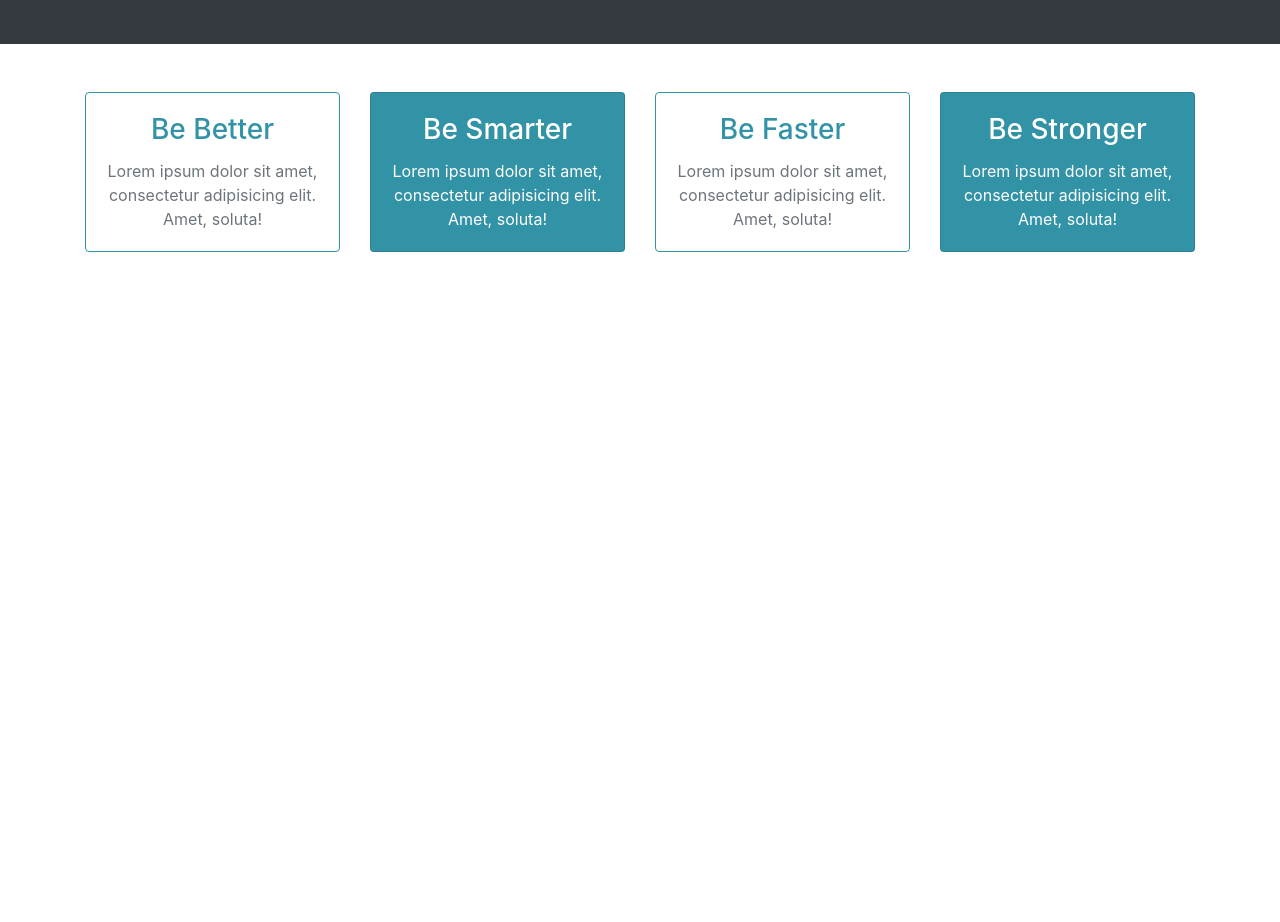
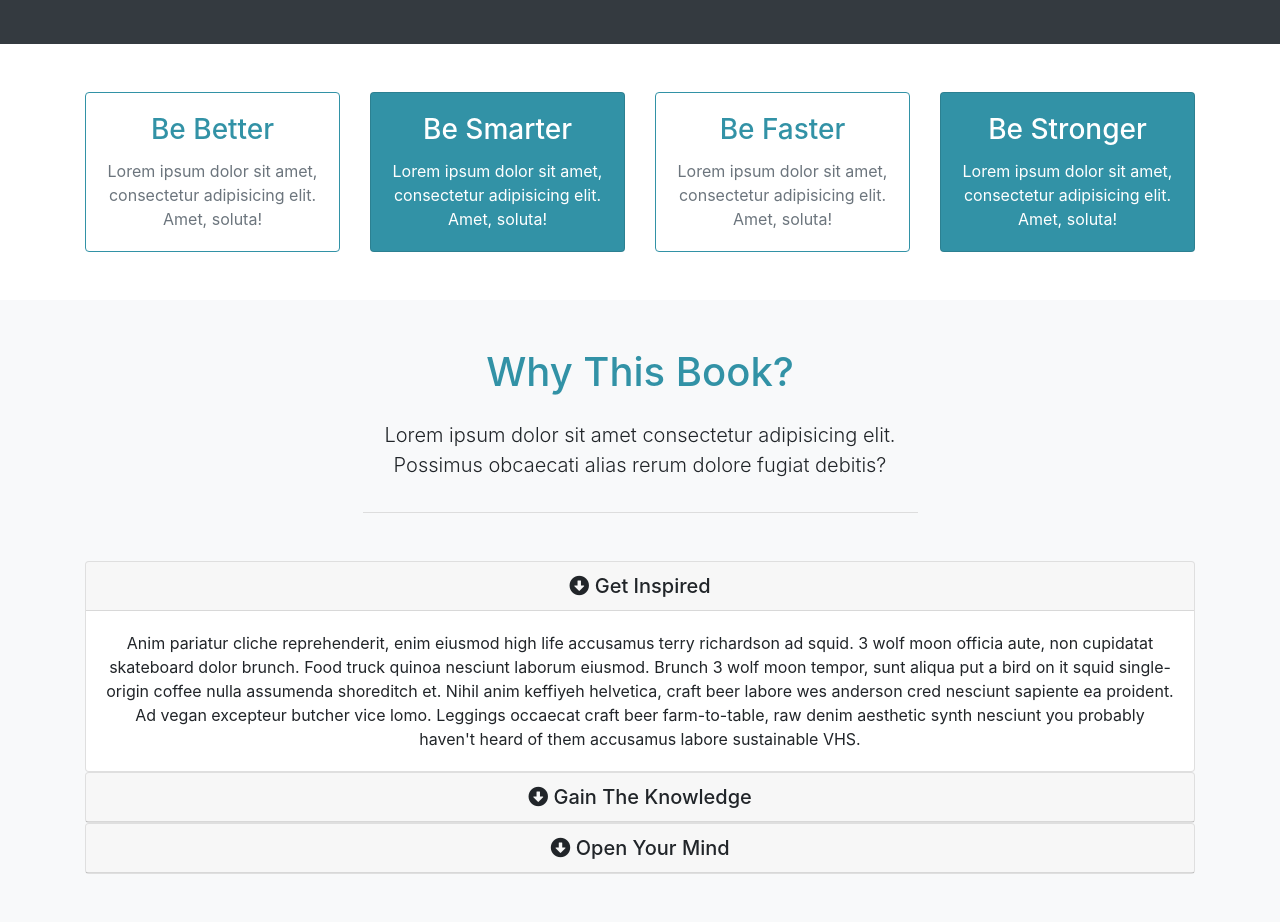
Before and after one commit to ajibade-ibrahim/bootstrapper, a plain HTML site: page mizuxe/index.html in a window 1280 px wide. Shown: the part 805-1727 px from the top of the page. Before the commit the page ends 1105 px from the top, so only its background shows below. Drawn offline with nearby package versions, Linux system fonts and the light colour scheme.

Commit message:
Implemented Accordion section

```diff
--- a/mizuxe/css/style.css
+++ b/mizuxe/css/style.css
@@ -21,6 +21,11 @@ body {
     width: 100%;
     height: 100%; }
 
+.info-header {
+  width: 50%;
+  margin: auto auto 3rem;
+  border-bottom: 1px solid #ddd; }
+
 @media (max-width: 600px) {
   #showcase {
     min-height: 580px; }
--- a/mizuxe/index.html
+++ b/mizuxe/index.html
@@ -86,7 +86,8 @@
                 <div class="card text-center border-primary">
                     <div class="card-body">
                         <h3 class="card-title text-primary">Be Better</h3>
-                        <p class="card-text text-muted">Lorem ipsum dolor sit amet, consectetur adipisicing elit. Amet, soluta!</p>
+                        <p class="card-text text-muted">Lorem ipsum dolor sit amet, consectetur adipisicing elit. Amet,
+                            soluta!</p>
                     </div>
                 </div>
             </div>
@@ -102,7 +103,8 @@
                 <div class="card text-center border-primary">
                     <div class="card-body">
                         <h3 class="card-title text-primary">Be Faster</h3>
-                        <p class="card-text text-muted">Lorem ipsum dolor sit amet, consectetur adipisicing elit. Amet, soluta!</p>
+                        <p class="card-text text-muted">Lorem ipsum dolor sit amet, consectetur adipisicing elit. Amet,
+                            soluta!</p>
                     </div>
                 </div>
             </div>
@@ -111,6 +113,92 @@
                     <div class="card-body">
                         <h3 class="card-title">Be Stronger</h3>
                         <p class="card-text">Lorem ipsum dolor sit amet, consectetur adipisicing elit. Amet, soluta!</p>
+                    </div>
+                </div>
+            </div>
+        </div>
+    </div>
+</section>
+
+<!--ABOUT-->
+<section id="about" class="bg-light py-5 text-center">
+    <div class="container">
+        <div class="row">
+            <div class="col">
+                <div class="info-header">
+                    <h1 class="text-primary pb-3">Why This Book?</h1>
+                    <p class="lead pb-3">Lorem ipsum dolor sit amet consectetur adipisicing elit. Possimus obcaecati alias
+                        rerum dolore fugiat debitis?</p>
+                </div>
+            </div>
+        </div>
+        <div class="text-center">
+            <div id="accordion">
+                <div class="card">
+                    <div class="card-header" id="headingOne">
+                        <h5 class="mb-0">
+                            <div data-toggle="collapse" data-target="#collapseOne"
+                                    aria-expanded="true" aria-controls="collapseOne">
+                                <i class="fas fa-arrow-alt-circle-down"></i>
+                                Get Inspired
+                            </div>
+                        </h5>
+                    </div>
+
+                    <div id="collapseOne" class="collapse show" aria-labelledby="headingOne" data-parent="#accordion">
+                        <div class="card-body">
+                            Anim pariatur cliche reprehenderit, enim eiusmod high life accusamus terry richardson ad
+                            squid. 3 wolf moon officia aute, non cupidatat skateboard dolor brunch. Food truck quinoa
+                            nesciunt laborum eiusmod. Brunch 3 wolf moon tempor, sunt aliqua put a bird on it squid
+                            single-origin coffee nulla assumenda shoreditch et. Nihil anim keffiyeh helvetica, craft
+                            beer labore wes anderson cred nesciunt sapiente ea proident. Ad vegan excepteur butcher vice
+                            lomo. Leggings occaecat craft beer farm-to-table, raw denim aesthetic synth nesciunt you
+                            probably haven't heard of them accusamus labore sustainable VHS.
+                        </div>
+                    </div>
+                </div>
+                <div class="card">
+                    <div class="card-header" id="headingTwo">
+                        <h5 class="mb-0">
+                            <div class="collapsed" data-toggle="collapse" data-target="#collapseTwo"
+                                    aria-expanded="false" aria-controls="collapseTwo">
+                                <i class="fas fa-arrow-alt-circle-down"></i>
+                                Gain The Knowledge
+                            </div>
+                        </h5>
+                    </div>
+                    <div id="collapseTwo" class="collapse" aria-labelledby="headingTwo" data-parent="#accordion">
+                        <div class="card-body">
+                            Anim pariatur cliche reprehenderit, enim eiusmod high life accusamus terry richardson ad
+                            squid. 3 wolf moon officia aute, non cupidatat skateboard dolor brunch. Food truck quinoa
+                            nesciunt laborum eiusmod. Brunch 3 wolf moon tempor, sunt aliqua put a bird on it squid
+                            single-origin coffee nulla assumenda shoreditch et. Nihil anim keffiyeh helvetica, craft
+                            beer labore wes anderson cred nesciunt sapiente ea proident. Ad vegan excepteur butcher vice
+                            lomo. Leggings occaecat craft beer farm-to-table, raw denim aesthetic synth nesciunt you
+                            probably haven't heard of them accusamus labore sustainable VHS.
+                        </div>
+                    </div>
+                </div>
+                <div class="card">
+                    <div class="card-header" id="headingThree">
+                        <h5 class="mb-0">
+                            <div class="collapsed" data-toggle="collapse" data-target="#collapseThree"
+                                    aria-expanded="false" aria-controls="collapseThree">
+                                <i class="fas fa-arrow-alt-circle-down"></i>
+                                Open Your Mind
+                            </div>
+                        </h5>
+                    </div>
+                    <div id="collapseThree" class="collapse" aria-labelledby="headingThree" data-parent="#accordion">
+                        <div class="card-body">
+                            Anim pariatur cliche reprehenderit, enim eiusmod high life accusamus terry richardson ad
+                            squid. 3 wolf moon officia aute, non cupidatat skateboard dolor brunch. Food truck quinoa
+                            nesciunt laborum eiusmod. Brunch 3 wolf moon tempor, sunt aliqua put a bird on it squid
+                            single-origin coffee nulla assumenda shoreditch et. Nihil anim keffiyeh helvetica, craft
+                            beer labore wes anderson cred nesciunt sapiente ea proident. Ad vegan excepteur butcher vice
+                            lomo. Leggings occaecat craft beer farm-to-table, raw denim aesthetic synth nesciunt you
+                            probably haven't heard of them accusamus labore sustainable VHS.
+                        </div>
                     </div>
                 </div>
             </div>
```
Also changed, not shown: 1 other file.
